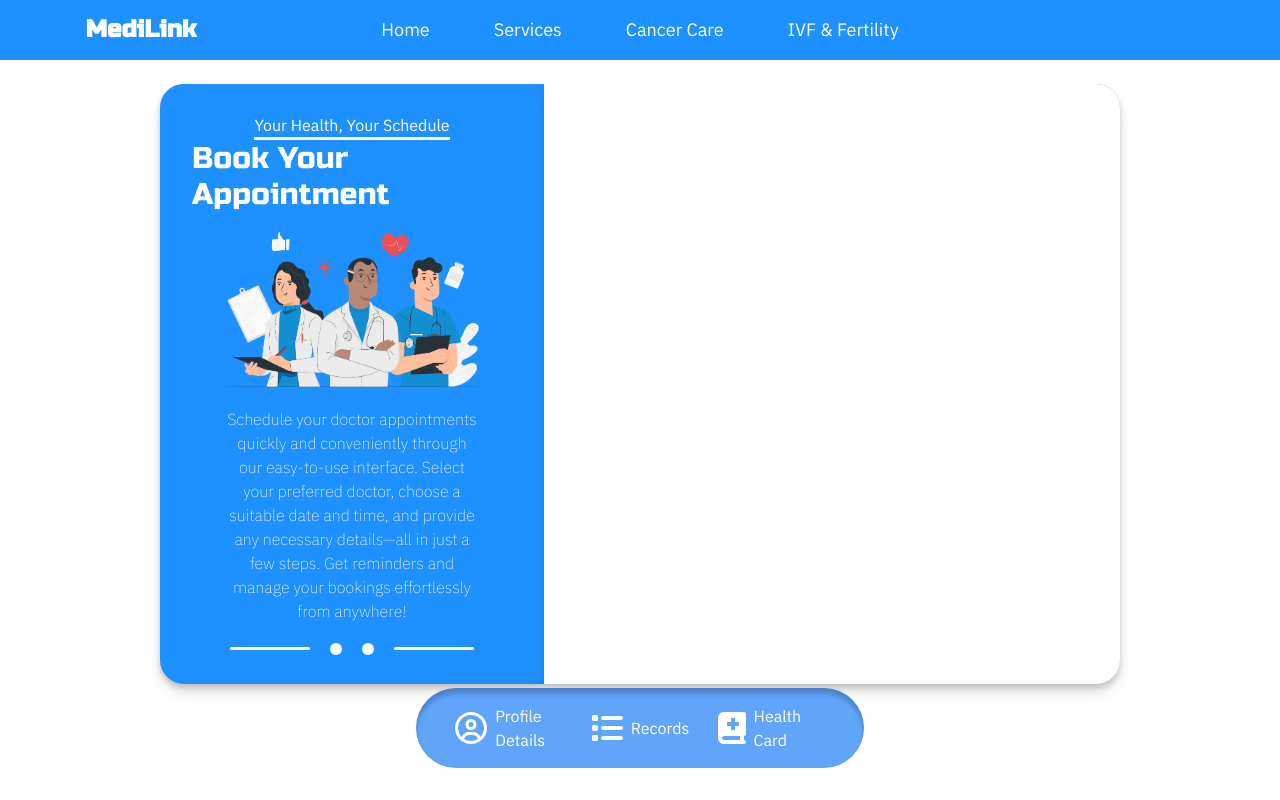
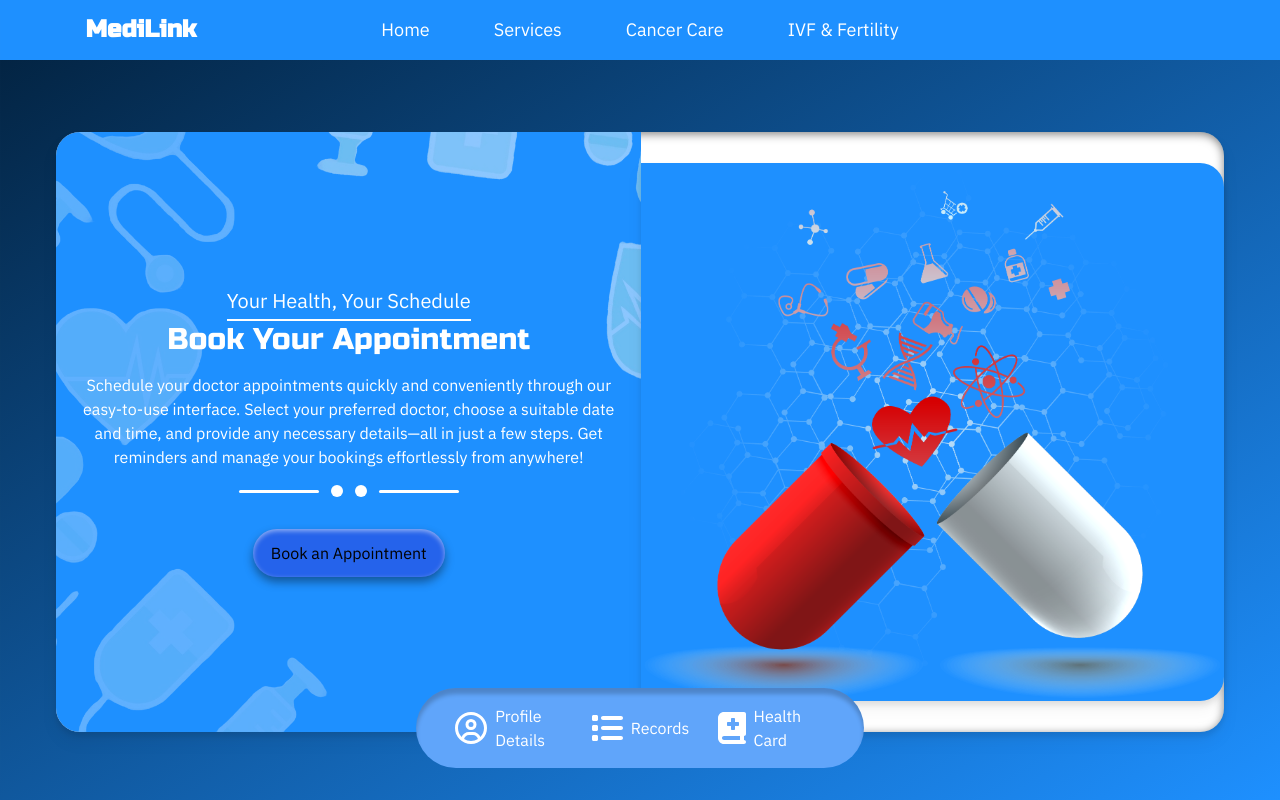
Before and after one commit to osa623/CSSE-Smart_HealthCare_System-SE_S1_WD_09, a React (Vite) app in the folder frontend/: page /home in a window 1280 px wide. Built offline with nearby package versions, Linux system fonts and the light colour scheme; a web font is replaced by a local one.

Commit message:
fifth commit

```diff
--- a/frontend/src/components/Sidebar.jsx
+++ b/frontend/src/components/Sidebar.jsx
@@ -1,7 +1,13 @@
-import React, { useState } from 'react';
-import { Link } from 'react-router-dom';
-import { FiUserPlus, FiList, FiFilePlus, FiFileText, FiMenu } from 'react-icons/fi';
-import { AiOutlineClose } from 'react-icons/ai';
+import React, { useState } from "react";
+import { Link } from "react-router-dom";
+import {
+  FiUserPlus,
+  FiList,
+  FiFilePlus,
+  FiFileText,
+  FiMenu,
+} from "react-icons/fi";
+import { AiOutlineClose } from "react-icons/ai";
 
 const Sidebar = () => {
   const [isOpen, setIsOpen] = useState(false);
@@ -9,6 +15,15 @@ const Sidebar = () => {
   // Toggle sidebar visibility
   const toggleSidebar = () => {
     setIsOpen(!isOpen);
+  };
+
+  // Handle logout
+  const handleLogout = () => {
+    if (window.confirm("Are you sure you want to log out?")) {
+      sessionStorage.clear(); // Clear session storage
+      console.log("User logged out");
+      window.location.href = "/"; // Redirect to home page
+    }
   };
 
   return (
@@ -21,12 +36,16 @@ const Sidebar = () => {
       {/* Sidebar */}
       <div
         className={`bg-gradient-to-b from-blue-900 to-blue-700 text-white w-64 h-screen fixed top-0 left-0 p-5 shadow-xl transform transition-transform duration-300 z-40 ${
-                    isOpen ? 'translate-x-0' : '-translate-x-full'
+          isOpen ? "translate-x-0" : "-translate-x-full"
         } md:translate-x-0`} // Slide sidebar in/out based on the isOpen state
       >
         {/* Close Icon (Visible on mobile screens when sidebar is open) */}
         <div className="sms:block md:hidden text-right">
-                    <AiOutlineClose size={30} onClick={toggleSidebar} className="cursor-pointer" />
+          <AiOutlineClose
+            size={30}
+            onClick={toggleSidebar}
+            className="cursor-pointer"
+          />
         </div>
 
         <div>
@@ -72,7 +91,18 @@ const Sidebar = () => {
             </li>
           </ul>
         </div>
-                <div className="text-center text-sm text-gray-300">
+
+        {/* Logout Button */}
+        <div className="absolute bottom-20 left-0 w-full px-5">
+          <button
+            onClick={handleLogout}
+            className="w-full flex items-center justify-center space-x-3 p-2 rounded-lg bg-red-600 hover:bg-red-700 text-lg font-medium transition duration-300 transform hover:scale-105"
+          >
+            <span>Logout</span>
+          </button>
+        </div>
+
+        <div className="text-center text-sm text-gray-300 absolute bottom-0 left-0 w-full p-5">
           © 2024 Healthcare Management
         </div>
       </div>
--- a/frontend/src/pages/home.jsx
+++ b/frontend/src/pages/home.jsx
@@ -1,84 +1,100 @@
+// images
+import Doctor1 from "../assets/doctor1.png";
+import heroBackground from "../assets/heroBackground.png"; // Import heroBackground
+import heroImage from "../assets/heroImage.png"; // Import heroImage
+import { Link } from "react-router-dom"; // Make sure to import Link
 
-//images
-import Doctor1 from '../assets/doctor1.png';
-
-
-const home = () => {
+const Home = () => {
   return (
-    <div className='bg-primary w-full min-h-screen justify-center items-center'>
-
-
-
-      <div className= 'hidden lgs:flex mds:flex bg-transparent lgs:w-[100vw] lgs:h-[4rem]'/>
+    <div className="bg-gradient-to-br from-baseextra4 to-baseprimary w-full min-h-screen flex flex-col justify-center items-center">
+      <div className="hidden lgs:flex mds:flex bg-transparent lgs:w-full lgs:h-[4rem]" />
 
       {/* Booking Appointment Interface */}
-
-          <div className= 'relative flex h-auto w-auto justify-center items-center'>
-
-             {/* Booking Appointements */}
-
-              <div className= 'flex lgs:w-[75vw] lgs:h-[75vh] bg-primary drop-shadow-lg items-center justify-center lgs:mt-5 lgs:rounded-3xl' style={{
-                boxShadow:'inset 0 2px 10px rgba(0,0,0,0.5)'
-              }}>
-
-
-
-                                    {/* Booking 1st Interface */}
-
-                                    <div className= 'flex flex-col lgs:w-[30vw] lgs:h-[75vh] bg-baseprimary lgs:p-2 drop-shadow-lg justify-center lgs:items-center lgs:rounded-l-3xl'>
-
+      <div className="relative flex flex-col md:flex-row w-full max-w-[1200px] justify-center items-center p-4">
+        {/* Booking Appointments */}
+        <div
+          className="flex flex-col md:flex-row w-full bg-primary drop-shadow-lg items-center justify-center rounded-3xl"
+          style={{
+            boxShadow: "inset 0 2px 10px rgba(0,0,0,0.5)",
+          }}
+        >
+          {/* Booking 1st Interface - Left Half */}
+          <div
+            className="flex flex-col w-full md:w-[55%] bg-baseprimary p-4 md:h-[75vh] justify-center items-center rounded-l-3xl relative"
+            style={{
+              backgroundImage: `url(${heroBackground})`,
+              backgroundSize: "cover",
+              backgroundPosition: "center",
+            }}
+          >
             {/* Topic Section */}
-                                        <div className= 'flex flex-col h-auto lgs:w-[25vw] justify-center items-center'>
-                                            <h2 className= 'flex flex-col font-ibmplexsans lgs:text-md text-primary'>
-                                              Your Health, Your Schedule{''}<div className='bg-primary h-[0.15rem] w-auto'/>
+            <div className="flex flex-col items-center mb-4">
+              <h2 className="font-ibmplexsans text-center text-primary text-lg md:text-xl">
+                Your Health, Your Schedule
+                <div className="bg-primary h-[0.15rem] w-full mt-1" />
               </h2>
-                                            <h2 className= 'font-russoone lgs:text-3xl text-primary font-normal'>
+              <h2 className="font-russoone text-2xl md:text-3xl text-primary font-normal">
                 Book Your Appointment
               </h2>
             </div>
 
-                                     {/* Image Section */}
-                                         <div className= 'flex flex-col h-auto lgs:w-[30vw] justify-center items-center lgs:pt-5'>
-                                            <img src= {Doctor1} alt='' className='lgs:w-[20vw]'/>
-                                        </div>
-
             {/* Paragraph Section */}
-                                        <div className= 'flex flex-col h-auto lgs:w-[20vw] justify-center items-center lgs:pt-5'>
-                                           <p className='font-ibmplexsans text-primary text-md text-center' style={{
-                                            fontWeight:'200'
-                                           }}>
-                                           Schedule your doctor appointments quickly and conveniently through our easy-to-use interface. Select your preferred doctor, choose a suitable date and time, and provide any necessary details—all in just a few steps. Get reminders and manage your bookings effortlessly from anywhere!
+            <div className="flex flex-col justify-center items-center mb-4">
+              <p className="font-ibmplexsans text-primary text-md text-center">
+                Schedule your doctor appointments quickly and conveniently
+                through our easy-to-use interface. Select your preferred doctor,
+                choose a suitable date and time, and provide any necessary
+                details—all in just a few steps. Get reminders and manage your
+                bookings effortlessly from anywhere!
               </p>
             </div>
 
-                                    {/* design  Section */}
-                                       <div className= 'flex h-auto lgs:w-[20vw] justify-center items-center lgs:pt-5 lgs:space-x-5'>
-                                        <div className='bg-primary h-[0.2rem] rounded-full w-[5rem]' data-aos='fade-right'/>
-                                        <div className='bg-primary h-3 w-3 rounded-full' data-aos='zoom-in'/>
-                                        <div className='bg-primary h-3 w-3 rounded-full' data-aos='zoom-in'/>
-                                        <div className='bg-primary h-[0.2rem] rounded-full w-[5rem]' data-aos='fade-left'/>
-
+            {/* Design Section */}
+            <div className="flex justify-center items-center space-x-3 mb-4">
+              <div
+                className="bg-primary h-[0.2rem] rounded-full w-[5rem]"
+                data-aos="fade-right"
+              />
+              <div
+                className="bg-primary h-3 w-3 rounded-full"
+                data-aos="zoom-in"
+              />
+              <div
+                className="bg-primary h-3 w-3 rounded-full"
+                data-aos="zoom-in"
+              />
+              <div
+                className="bg-primary h-[0.2rem] rounded-full w-[5rem]"
+                data-aos="fade-left"
+              />
             </div>
 
-
-
+            {/* Book Appointment Button */}
+            <Link
+              to="/Appointment"
+              className="flex bg-blue-600 mt-4 items-center justify-center w-[12rem] h-[3rem] font-ibmplexsans rounded-full hover:scale-110 transition-transform duration-300 ease-in-out"
+              style={{
+                boxShadow:
+                  "inset 0 2px 5px rgba(255,255,255,0.5), 0px 5px 10px rgba(0,0,0,0.4)",
+              }}
+            >
+              Book an Appointment
+            </Link>
           </div>
 
-
-                                    {/* Booking 2nd Interface */}
-
-                                    <div className= 'flex lgs:w-[45vw] lgs:h-[75vh] bg-primary drop-shadow-lg justify-center items-center lgs:rounded-r-3xl'>
-
-
-                                  </div>
-
+          {/* Booking 2nd Interface - Right Half */}
+          <div className="flex w-full md:w-[55%] bg-baseprimary drop-shadow-lg justify-center items-center rounded-r-3xl relative">
+            <img
+              src={heroImage}
+              alt="Hero"
+              className="h-full w-full object-cover rounded-r-3xl"
+            />
+            {/* Optional overlay to darken the image */}
           </div>
         </div>
+      </div>
+    </div>
+  );
+};
 
-
-
-    </div>
-  )
-}
-
-export default home
+export default Home;
--- a/frontend/src/pages/login.jsx
+++ b/frontend/src/pages/login.jsx
@@ -63,21 +63,30 @@ const Login = () => {
         }
       );
 
-      // If login is successful, navigate to the dashboard or desired route
+      // If login is successful, navigate based on userLevel
       if (response.status === 200) {
+        const { user } = response.data;
+
         // Store the user email in session storage
-        sessionStorage.setItem("userEmail", formData.email); // Store email in session storage
+        sessionStorage.setItem("userEmail", user.email);
 
         // Verify if the email is stored
         const storedEmail = sessionStorage.getItem("userEmail");
-        if (storedEmail === formData.email) {
-          console.log(`Email stored successfully: ${storedEmail}`); // Log success message
+        if (storedEmail === user.email) {
+          console.log(`Email stored successfully: ${storedEmail}`);
         } else {
-          console.error("Failed to store email."); // Log failure message
+          console.error("Failed to store email.");
         }
 
-        localStorage.setItem("user", JSON.stringify(response.data.user)); // Store user data in local storage
-        navigate("/home"); // Redirect to the dashboard
+        // Store user data in local storage
+        localStorage.setItem("user", JSON.stringify(user));
+
+        // Check userLevel and redirect accordingly
+        if (user.userLevel === 0) {
+          navigate("/home"); // Redirect to customer dashboard
+        } else if (user.userLevel === 1) {
+          navigate("/addDoctor"); // Redirect to seller dashboard
+        }
       }
     } catch (err) {
       // Set error message if login fails
--- a/frontend/vite.config.js
+++ b/frontend/vite.config.js
@@ -1,7 +1,11 @@
-import { defineConfig } from 'vite'
-import react from '@vitejs/plugin-react-swc'
+import { defineConfig } from "vite";
+import react from "@vitejs/plugin-react-swc";
 
 // https://vitejs.dev/config/
 export default defineConfig({
   plugins: [react()],
-})
+  test: {
+    globals: true,
+    environment: "jsdom", // This sets up a browser-like environment for testing
+  },
+});
```
Also changed, not shown: frontend/package.json (+9 -2 lines), frontend/src/pages/medicalReportsDisplay.jsx (+50 -30 lines), 2 other files (tests, documents, lock files or other folders). Lines whose indentation alone changed are shown as unchanged.
